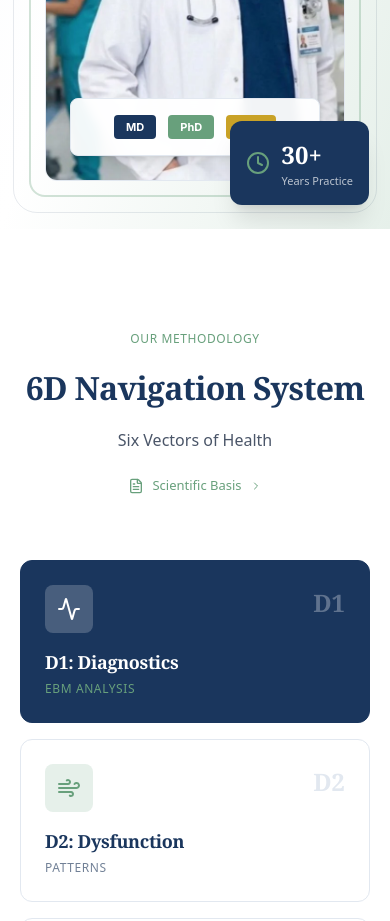
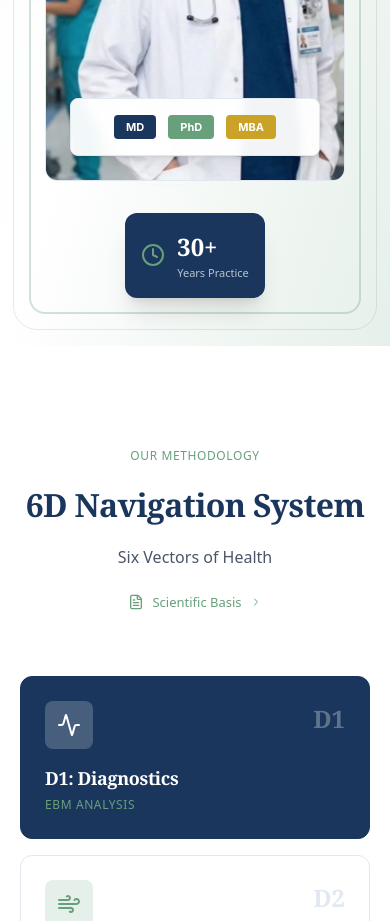
Before and after one commit to ErkinDoc/wenbnew, a React (Vite) app: page / in a window 390 px wide. Shown: the part 940-1861 px from the top of the page. Built offline with nearby package versions, Linux system fonts and the light colour scheme.

Commit message:
Update HeroSection.tsx

```diff
--- a/src/sections/HeroSection.tsx
+++ b/src/sections/HeroSection.tsx
@@ -3,11 +3,11 @@ import { Shield, Clock, Users, Globe, Award } from 'lucide-react';
 import { useTranslation } from 'react-i18next';
 
 interface HeroSectionProps {
-  onAssessmentClick: () => void;  // ← пропс из App.tsx для кнопок
+  onAssessmentClick: () => void;
 }
 
 export function HeroSection({ onAssessmentClick }: HeroSectionProps) {
-  const { t } = useTranslation(); // ← Исправлено: удалили i18n, чтобы билд прошел успешно
+  const { t } = useTranslation();
 
   const trustBadges = [
     { icon: Shield, label: t('hero.badge1') },
@@ -18,7 +18,6 @@ export function HeroSection({ onAssessmentClick }: HeroSectionProps) {
 
   return (
     <section className="relative w-full min-h-screen bg-gradient-to-br from-[#F7F9FC] via-white to-[#E6F0EA] overflow-hidden pt-24">
-      {/* Subtle background pattern */}
       <div className="absolute inset-0 opacity-[0.03]">
         <div className="absolute top-20 right-20 w-96 h-96 border border-[#1A365D] rounded-full" />
         <div className="absolute bottom-40 left-10 w-64 h-64 border border-[#68A07C] rounded-full" />
@@ -35,7 +34,6 @@ export function HeroSection({ onAssessmentClick }: HeroSectionProps) {
               animate={{ opacity: 1, x: 0 }}
               transition={{ duration: 0.6, ease: 'easeOut' }}
             >
-              {/* Doctor Name & Credentials */}
               <div>
                 <motion.div
                   className="inline-flex items-center gap-2 bg-[#1A365D]/5 text-[#1A365D]
@@ -57,7 +55,6 @@ export function HeroSection({ onAssessmentClick }: HeroSectionProps) {
                 </p>
               </div>
 
-              {/* Main Headline */}
               <div>
                 <h2 className="text-[24px] sm:text-[28px] lg:text-[32px] font-serif font-semibold text-[#1A365D] leading-[1.2] mb-4">
                   {t('hero.headline')}
@@ -68,7 +65,6 @@ export function HeroSection({ onAssessmentClick }: HeroSectionProps) {
                 </p>
               </div>
 
-              {/* Trust Badges */}
               <div className="flex flex-wrap gap-4 lg:gap-6">
                 {trustBadges.map((badge, index) => (
                   <motion.div
@@ -84,7 +80,6 @@ export function HeroSection({ onAssessmentClick }: HeroSectionProps) {
                 ))}
               </div>
 
-              {/* CTA Buttons — используем функцию из App.tsx */}
               <div className="flex flex-col sm:flex-row gap-4">
                 <motion.button
                   onClick={onAssessmentClick}
@@ -139,7 +134,7 @@ export function HeroSection({ onAssessmentClick }: HeroSectionProps) {
                 </div>
 
                 <motion.div
-                  className="absolute -bottom-6 -right-6 bg-[#1A365D] rounded-xl shadow-xl p-4"
+                  className="relative mt-8 mx-auto w-fit md:absolute md:-bottom-6 md:-right-6 bg-[#1A365D] rounded-xl shadow-xl p-4"
                   initial={{ opacity: 0, scale: 0.8 }}
                   animate={{ opacity: 1, scale: 1 }}
                   transition={{ duration: 0.4, delay: 0.5 }}
```
